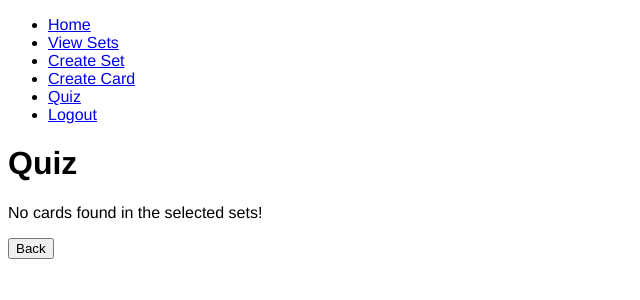
After one commit to Xestycheeze/FlashcardFlask, a Flask app: page /quiz/start in a window 1280 px wide. The commit adds this page. Shown: the top 300 px of the page, without its empty margins (0-640 px from the left). Run offline with Flask 3, Linux system fonts and the light colour scheme; the visitor is signed in with stand-in values (Sample User, id 1).

Commit message:
Add quiz feature

```diff
--- a/app.py
+++ b/app.py
@@ -3,6 +3,8 @@ from pathlib import Path
 from db import db
 from models import UserModel, SetModel, CardModel
 from werkzeug.security import check_password_hash, generate_password_hash
+import random
+
 #flask + database
 app = Flask(__name__)
 app.config['SQLALCHEMY_DATABASE_URI'] = 'sqlite:///flashcard_flask.db'
@@ -124,6 +126,39 @@ def logout():
     session.clear()  #to log out the user
     return redirect(url_for('home'))
 
+#quiz routes/select the sets
+@app.route('/quiz/select_sets', methods=['GET', 'POST'])
+def select_quiz_sets():
+    if not session.get("user_id"):
+        return redirect(url_for("login"))
+
+    user_sets = SetModel.query.filter_by(user_id=session["user_id"]).all()
+
+    if request.method == 'POST':
+        selected_set_ids = request.form.getlist('set_ids')
+        return redirect(url_for('start_quiz', set_ids=','.join(selected_set_ids)))
+
+    return render_template("select_sets.html", sets=user_sets)
+
+#quiz routes/quiz
+@app.route('/quiz/start')
+def start_quiz():
+    if not session.get("user_id"):
+        return redirect(url_for("login"))
+
+    set_ids = request.args.get('set_ids', '')
+    id_list = [int(sid) for sid in set_ids.split(',') if sid.isdigit()]
+
+    cards = []
+    for set_id in id_list:
+        selected_set = SetModel.query.filter_by(id=set_id, user_id=session["user_id"]).first()
+        if selected_set:
+            cards.extend(selected_set.cards)
+
+    random.shuffle(cards)
+    return render_template("quiz.html", cards=cards)
+
+
 if __name__ == '__main__':
     with app.app_context():
         db.drop_all()
--- a/templates/base.html
+++ b/templates/base.html
@@ -15,6 +15,7 @@
                 <li><a href="{{ url_for('show_sets') }}">View Sets</a></li>
                 <li><a href="{{ url_for('create_sets') }}">Create Set</a></li>
                 <li><a href="{{ url_for('create_cards') }}">Create Card</a></li>
+                <li><a href="{{ url_for('select_quiz_sets') }}">Quiz</a></li>
 
                 {% if session.get('user_id') %}
 
--- /dev/null
+++ b/templates/quiz.html
@@ -0,0 +1,41 @@
+{% extends "base.html" %}
+{% block title %}Quiz{% endblock %}
+
+{% block content %}
+<h1>Quiz</h1>
+
+{% if cards %}
+    <ul>
+        {% for card in cards %}
+            <li style="margin-bottom: 20px;">
+                <strong>Q:</strong> {{ card.front }}<br>
+
+                <button onclick="toggleAnswer('{{ card.id }}')">Show Answer</button>
+                <!-- to hide the answer -->
+                <div id="answer-{{ card.id }}" style="display: none; margin-top: 5px;">
+                    <strong>A:</strong> {{ card.back }}
+                </div>
+            </li>
+        {% endfor %}
+    </ul>
+{% else %}
+    <p>No cards found in the selected sets!</p>
+{% endif %}
+
+
+<a href="{{ url_for('select_quiz_sets') }}">
+    <button>Back</button>
+</a>
+
+<script>
+    function toggleAnswer(cardId) {
+        const answerBox = document.getElementById("answer-" + cardId);
+        if (answerBox.style.display === "none") {
+            answerBox.style.display = "block";
+        } else {
+            answerBox.style.display = "none";
+        }
+    }
+</script>
+
+{% endblock %}
```
Also changed, not shown: templates/select_sets.html (added, +20 -0 lines).
